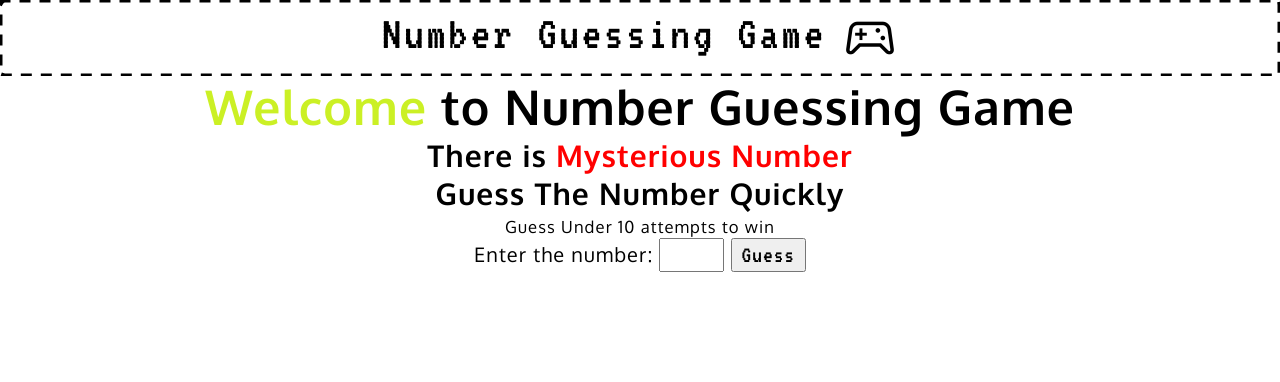
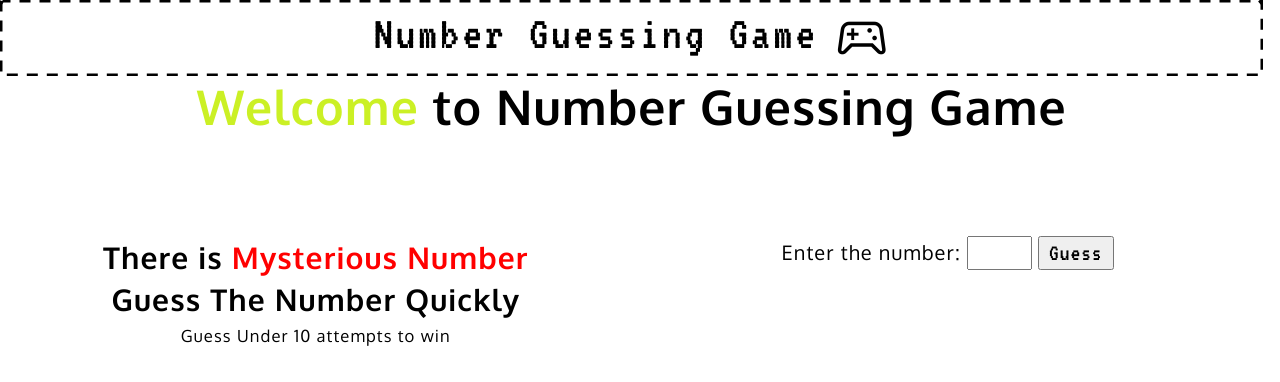
Before and after one commit to Rahul-K-Saini/NumberGussingGame, a plain HTML site: page index.html in a window 1280 px wide. Drawn offline with nearby package versions, Linux system fonts and the light colour scheme.

Commit message:
changes styles

```diff
--- a/game.js
+++ b/game.js
@@ -2,7 +2,7 @@ let attempts
 let val
 let result_div
 let attempts_cont
-let container = document.querySelector('main')
+let container = document.querySelector('.section-container')
 const button = document.getElementById('guess_button')
 const retry = document.getElementById('retry_button')
 
--- a/index.html
+++ b/index.html
@@ -24,12 +24,12 @@
     </header>
 
     <main class="container">
+        <h1><span style="color:rgb(203, 240, 37)">Welcome</span> to Number Guessing Game</h1>
+        <div class="section-container">
             <section>
-            <h1><span style="color:rgb(203, 240, 37)">Welcome</span> to Number Guessing Game</h1>
                 <h2>There is <span style="color:red">Mysterious Number</span><br>Guess The Number Quickly</h2>
                 <small>Guess Under 10 attempts to win</small>
             </section>
-
             <section>
                 <label for="guess">Enter the number:</label>
                 <input type="number" name="guess" id="guess">
@@ -40,6 +40,7 @@
                     <span id = 'attempts'></span>
                 </div>
             </section>
+        </div>
     </main>
 
 </body>
--- a/style.scss
+++ b/style.scss
@@ -7,7 +7,7 @@ body{
     letter-spacing: 1.1px;
     font-family: 'Oxygen', sans-serif;
     height: 100vh;
-    width: 100vw;
+    width: 98.7vw;
     scroll-behavior: smooth;
     font-size: 20px;
     text-align: center;
@@ -54,4 +54,16 @@ main{
         font-size: 1.3rem;
         padding: 3px 6px;
     }
+    .section-container{
+        display: flex;
+        justify-content: space-between;
+        align-items: center;
+        height: 100%;
+    }
+    section{
+        height:inherit;
+        width: 50%;
+        padding-top:5em;
+        line-height: 1.4;
+    }
 }
```
Also changed, not shown: style.css, 1 other file. Lines whose indentation alone changed are shown as unchanged.
